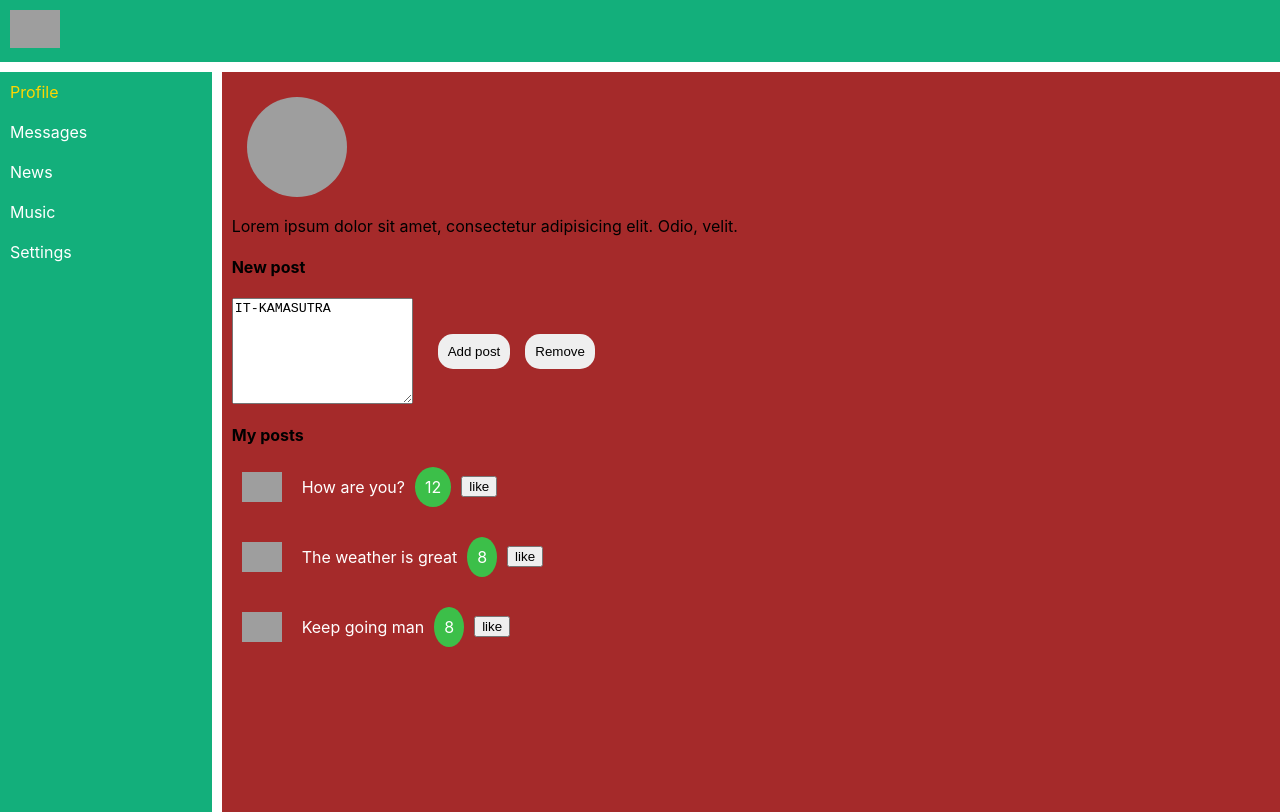
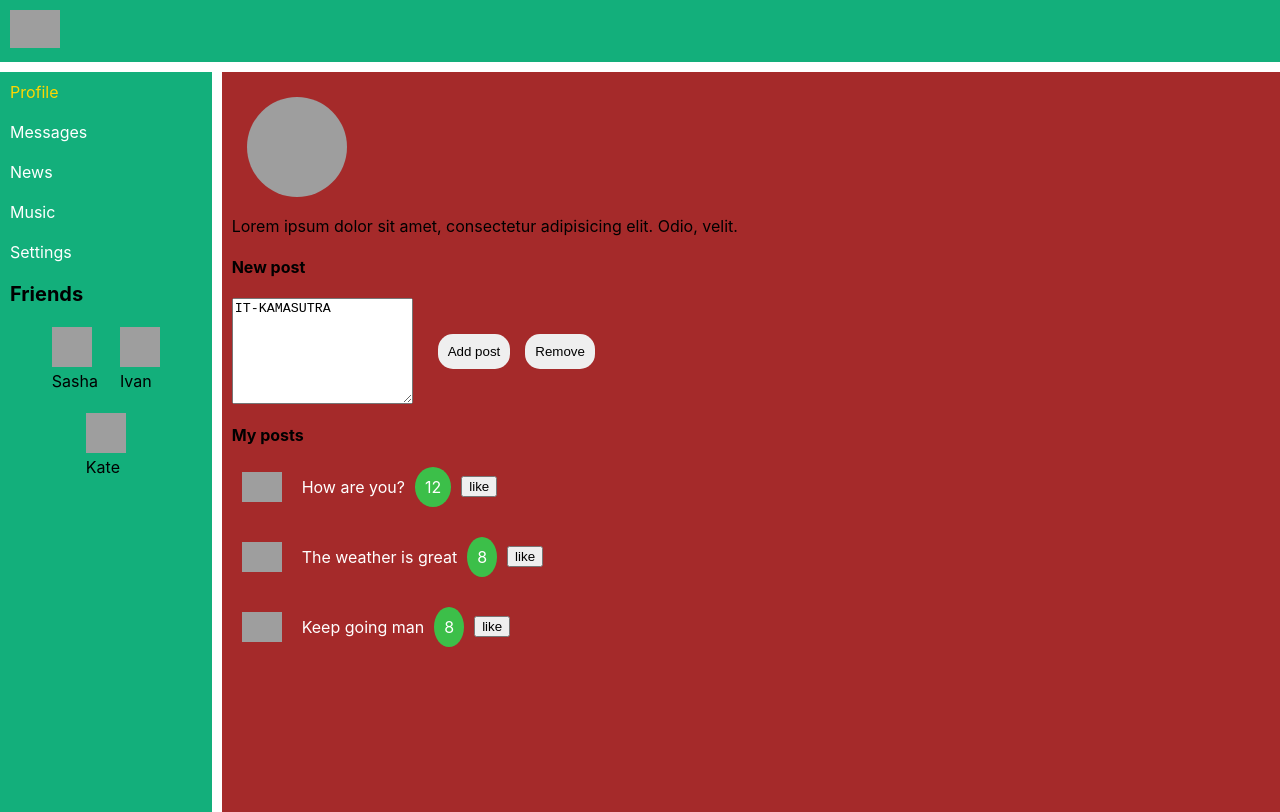
Before and after one commit to artemgomel89/react-study, a React (Create React App) app: page /profile in a window 1280 px wide. Built offline with nearby package versions, Linux system fonts and the light colour scheme; grey boxes are pictures that could not be loaded.

Commit message:
fix: fix StoreContext NavBar

```diff
--- a/src/StoreContext.js
+++ b/src/StoreContext.js
@@ -1,4 +1,3 @@
 import React from 'react';
 const StoreContext = React.createContext(null);
-
 export default StoreContext;
--- a/src/components/Navbar/Navbar.jsx
+++ b/src/components/Navbar/Navbar.jsx
@@ -2,6 +2,7 @@ import React from 'react';
 import s from './Navbar.module.scss';
 import { NavLink } from 'react-router-dom';
 import Friends from '../Friends/Friends';
+import StoreContext from '../../StoreContext';
 
 const Navbar = () => {
   return (
@@ -46,7 +47,9 @@ const Navbar = () => {
           Settings
         </NavLink>
       </div>
-      {(store) => <Friends friends={store.getState().sideBar.friends} />}
+      <StoreContext.Consumer>
+        {(store) => <Friends friends={store.getState().sideBar.friends} />}
+      </StoreContext.Consumer>
     </nav>
   );
 };
```
